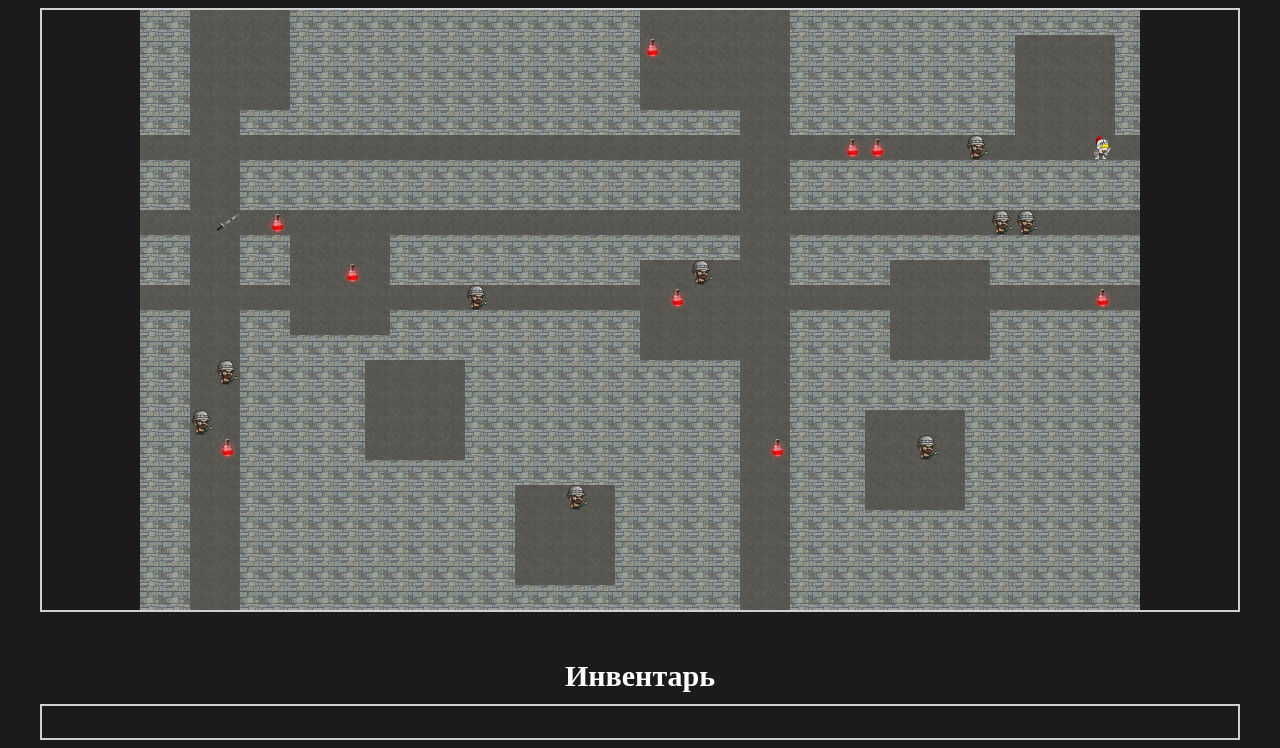
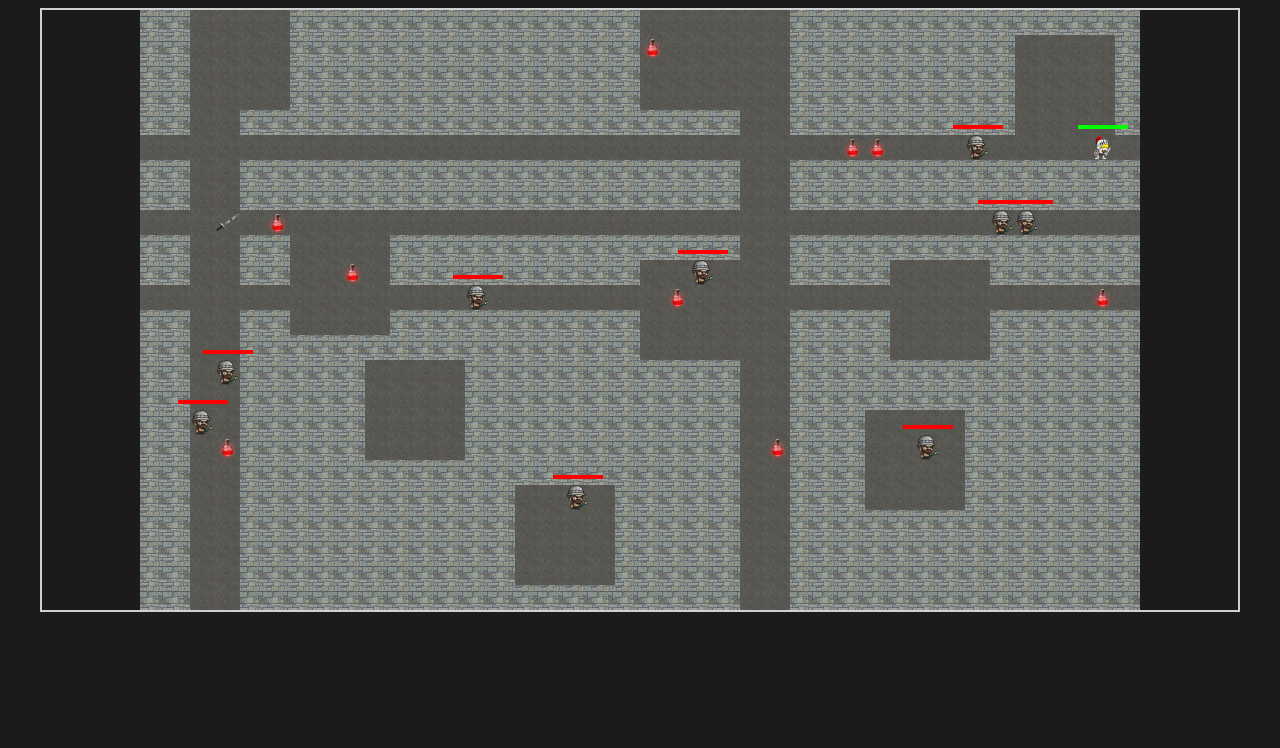
Before and after one commit to karasique22/rogue, a plain HTML site: page index.html in a window 1280 px wide. Shown: the part 84-832 px from the top of the page. Drawn offline with nearby package versions, Linux system fonts and the light colour scheme; a web font is replaced by a local one.

Commit message:
add health display for player and enemies

```diff
--- a/classes/Map.js
+++ b/classes/Map.js
@@ -1,7 +1,5 @@
 import Player from "./Player.js";
 import Enemy from "./Enemy.js";
-
-let enemyIdCounter = 0;
 
 export default class Map {
 	constructor() {
@@ -163,20 +161,29 @@ export default class Map {
 
 	displayPlayer(player) {
 		let playerElement = document.querySelector(".tileP");
+		let healthElement = document.querySelector(".health");
 
 		if (!playerElement) {
 			playerElement = document.createElement("div");
 			playerElement.classList.add("tile", "tileP");
+			playerElement.id = "player";
 			const mapContainer = document.querySelector(".field");
 			mapContainer.appendChild(playerElement);
+
+			healthElement = document.createElement("div");
+			healthElement.classList.add("health");
+			playerElement.appendChild(healthElement);
 		}
 
 		playerElement.style.left = player.x * this.tileSize + "px";
 		playerElement.style.top = player.y * this.tileSize + "px";
+
+		healthElement.style.width = player.health / 2 + "px";
 	}
 
 	displayEnemy(enemy) {
 		let enemyElement = document.getElementById(`enemy-${enemy.id}`);
+		let healthElement = document.getElementById(`enemyHealth-${enemy.id}`);
 
 		if (!enemyElement) {
 			enemyElement = document.createElement("div");
@@ -184,10 +191,17 @@ export default class Map {
 			enemyElement.classList.add("tile", "tileE");
 			const mapContainer = document.querySelector(".field");
 			mapContainer.appendChild(enemyElement);
+
+			healthElement = document.createElement("div");
+			healthElement.classList.add("health");
+			healthElement.id = `enemyHealth-${enemy.id}`;
+			enemyElement.appendChild(healthElement);
 		}
 
 		enemyElement.style.left = enemy.x * this.tileSize + "px";
 		enemyElement.style.top = enemy.y * this.tileSize + "px";
+
+		healthElement.style.width = enemy.health / 2 + "px";
 	}
 
 	displaySword(sword) {
--- a/classes/Player.js
+++ b/classes/Player.js
@@ -5,6 +5,7 @@ export default class Player {
 		this.health = 100;
 		this.attack = 20;
 		this.map = map;
+		this.kills = 0;
 	}
 	move(keyCode) {
 		let dx = 0;
@@ -60,7 +61,9 @@ export default class Player {
 				}
 			});
 
-			this.map.displayPlayer(this);
+			if (this.health > 0) {
+				this.map.displayPlayer(this);
+			}
 		}
 	}
 	attackNearbyEnemies() {
@@ -70,9 +73,11 @@ export default class Player {
 				Math.abs(this.y - enemy.y) <= 1
 			) {
 				enemy.health -= this.attack;
+				this.map.displayEnemy(enemy);
 				if (enemy.health <= 0) {
 					this.map.enemies.splice(index, 1);
 					this.map.removeEntity(`enemy-${enemy.id}`);
+					this.kills++;
 				}
 			}
 		});
@@ -99,4 +104,9 @@ export default class Player {
 			this.die();
 		}
 	}
+
+	die() {
+		this.map.player = null;
+		this.map.removeEntity("player");
+	}
 }
--- a/index.html
+++ b/index.html
@@ -34,11 +34,11 @@
 				<div class="field-box"><div class="field"></div></div>
 			</div>
 
-			<div class="inventory-container">
+			<!-- <div class="inventory-container">
 				<h1>Инвентарь</h1>
 				<div class="inventory-box"><div class="inventory"></div></div>
 			</div>
-		</div>
+		</div> -->
 
 		<script type="module" src="index.js"></script>
 	</body>
--- a/index.js
+++ b/index.js
@@ -6,6 +6,7 @@ class Game {
 		this.map.init();
 		this.player = this.map.player;
 		this.enemies = this.map.enemies;
+		this.gameOver = false;
 	}
 }
 
@@ -13,9 +14,11 @@ const game = new Game();
 game.init();
 
 document.addEventListener("keydown", event => {
-	const key = event.key.toLowerCase();
-	if (["w", "a", "s", "d"].includes(key)) {
-		game.player.move(key);
+	if (!game.player.health <= 0) {
+		const key = event.key.toLowerCase();
+		if (["w", "a", "s", "d"].includes(key)) {
+			game.player.move(key);
+		}
 	}
 });
 
--- a/styles.css
+++ b/styles.css
@@ -74,22 +74,22 @@ h1 {
 	z-index: 9;
 }
 
-.field .tile .health {
+.field .tileE .health {
 	background-color: #ff0000;
 	z-index: 11;
 	position: absolute;
-	left: 0px;
-	top: 0px;
-	height: 3px;
+	left: -12px;
+	top: -10px;
+	height: 4px;
 }
 
 .field .tileP .health {
 	background-color: #00ff00;
 	z-index: 11;
 	position: absolute;
-	left: 0px;
-	top: 0px;
-	height: 3px;
+	left: -12px;
+	top: -10px;
+	height: 4px;
 }
 
 .inventory-box {
```
